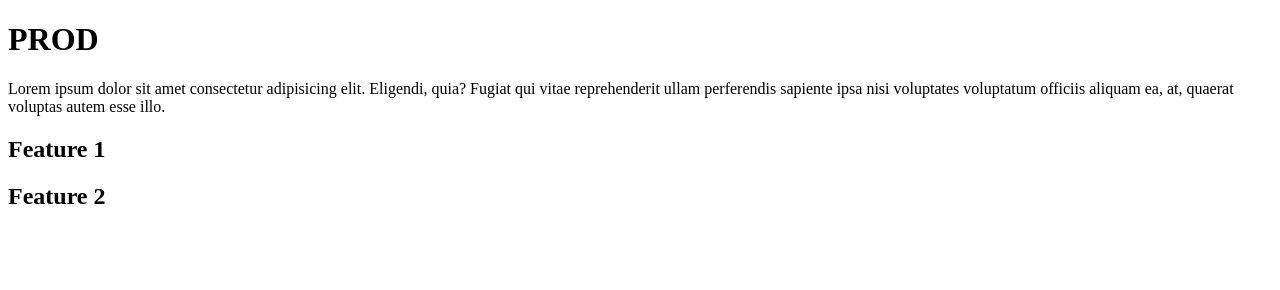
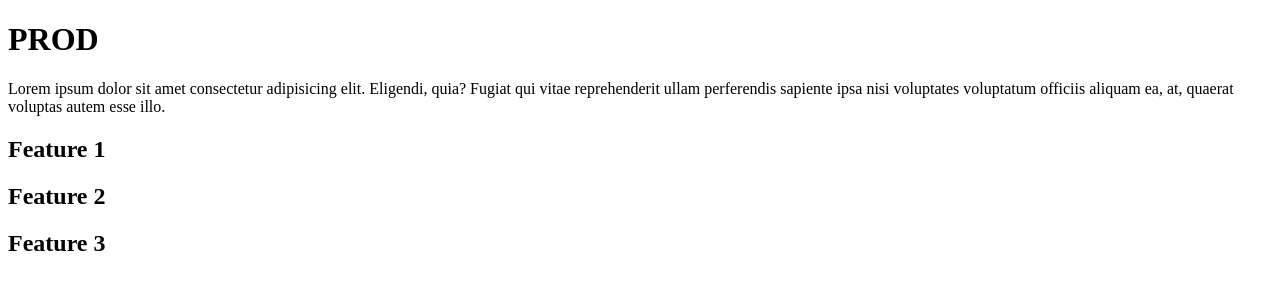
Before and after one commit to vovajr11/test-feature-branch, a plain HTML site: page index.html in a window 1280 px wide. Drawn offline with Linux system fonts and the light colour scheme.

Commit message:
added feature 3

```diff
--- a/index.html
+++ b/index.html
@@ -11,5 +11,6 @@
     <p>Lorem ipsum dolor sit amet consectetur adipisicing elit. Eligendi, quia? Fugiat qui vitae reprehenderit ullam perferendis sapiente ipsa nisi voluptates voluptatum officiis aliquam ea, at, quaerat voluptas autem esse illo.</p>
     <h2>Feature 1</h2>
     <h2>Feature 2</h2>
+    <h2>Feature 3</h2>
 </body>
 </html>
```
